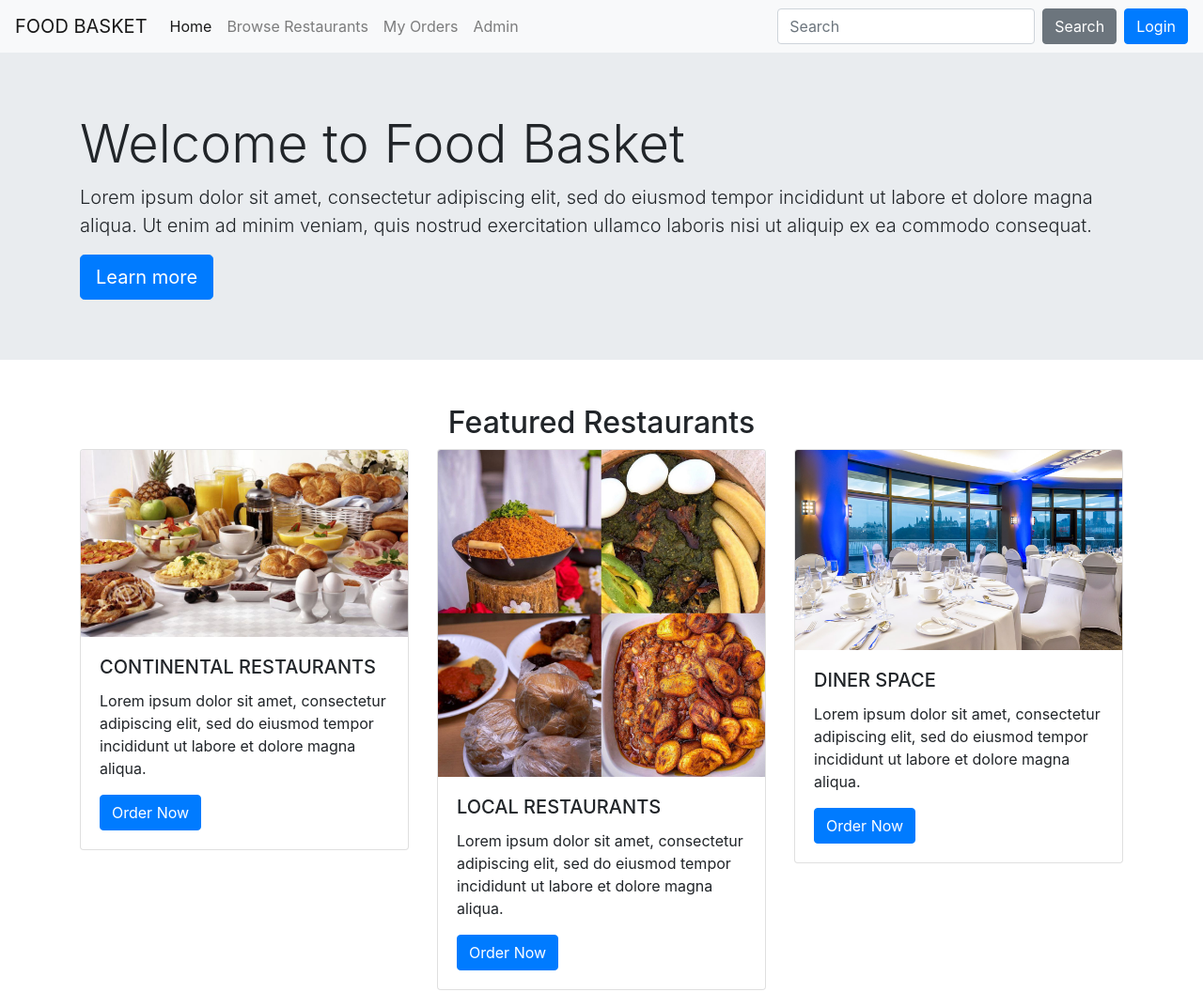
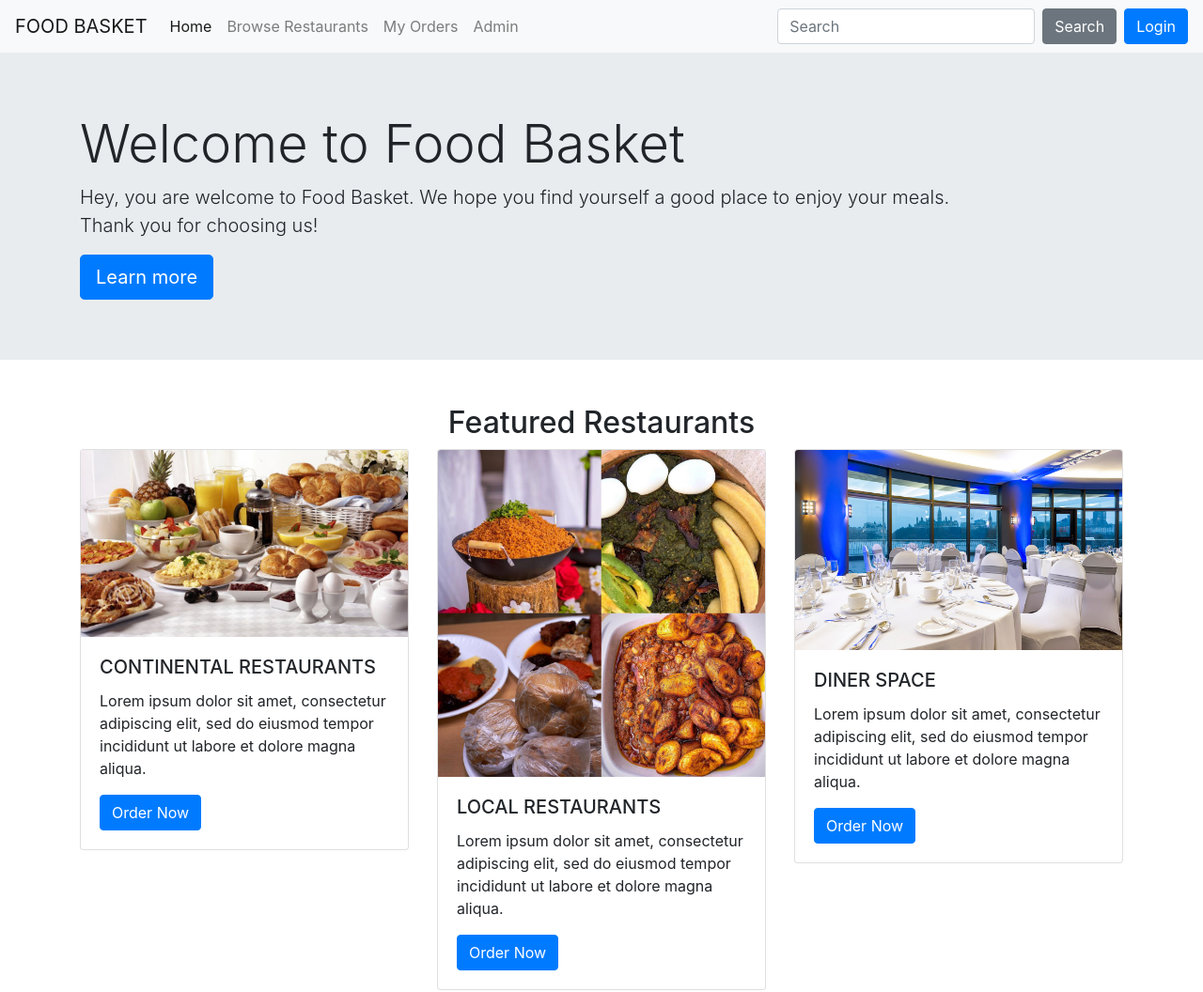
Before and after one commit to tclaver/foodbasket.github.io, a plain HTML site: page index.html in a window 1280 px wide. Shown: the top 1056 px of the page at 94% size. Drawn offline with nearby package versions, Linux system fonts and the light colour scheme.

Commit message:
Update index.html

```diff
--- a/index.html
+++ b/index.html
@@ -50,7 +50,7 @@
   <div class="jumbotron jumbotron-fluid">
     <div class="container">
       <h1 class="display-4">Welcome to Food Basket</h1>
-      <p class="lead">Lorem ipsum dolor sit amet, consectetur adipiscing elit, sed do eiusmod tempor incididunt ut labore et dolore magna aliqua. Ut enim ad minim veniam, quis nostrud exercitation ullamco laboris nisi ut aliquip ex ea commodo consequat.</p>
+      <p class="lead">Hey, you are welcome to Food Basket. We hope you find yourself a good place to enjoy your meals.</br> Thank you for choosing us!</p>
       <a class="btn btn-primary btn-lg" href="learnmore.html" role="button">Learn more</a>
     </div>
   </div>
```
